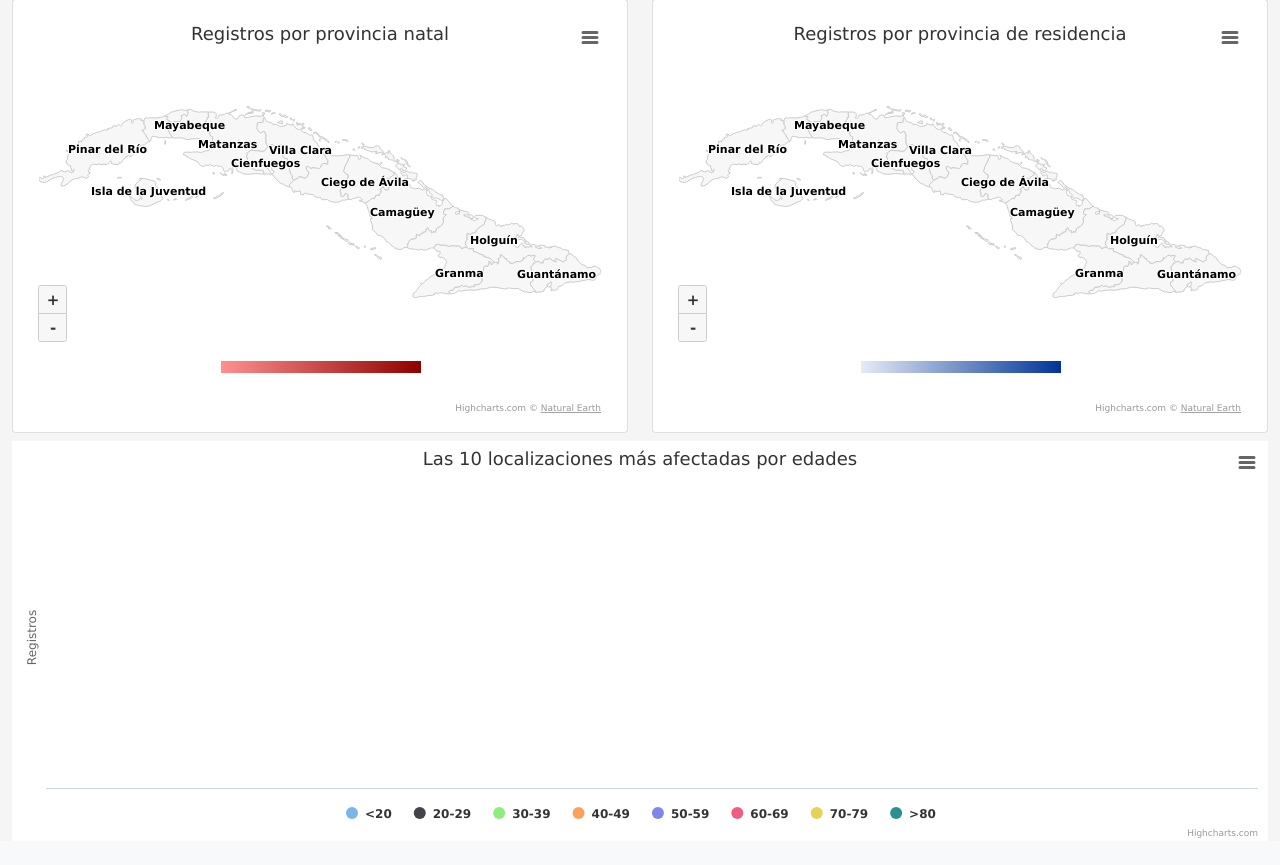
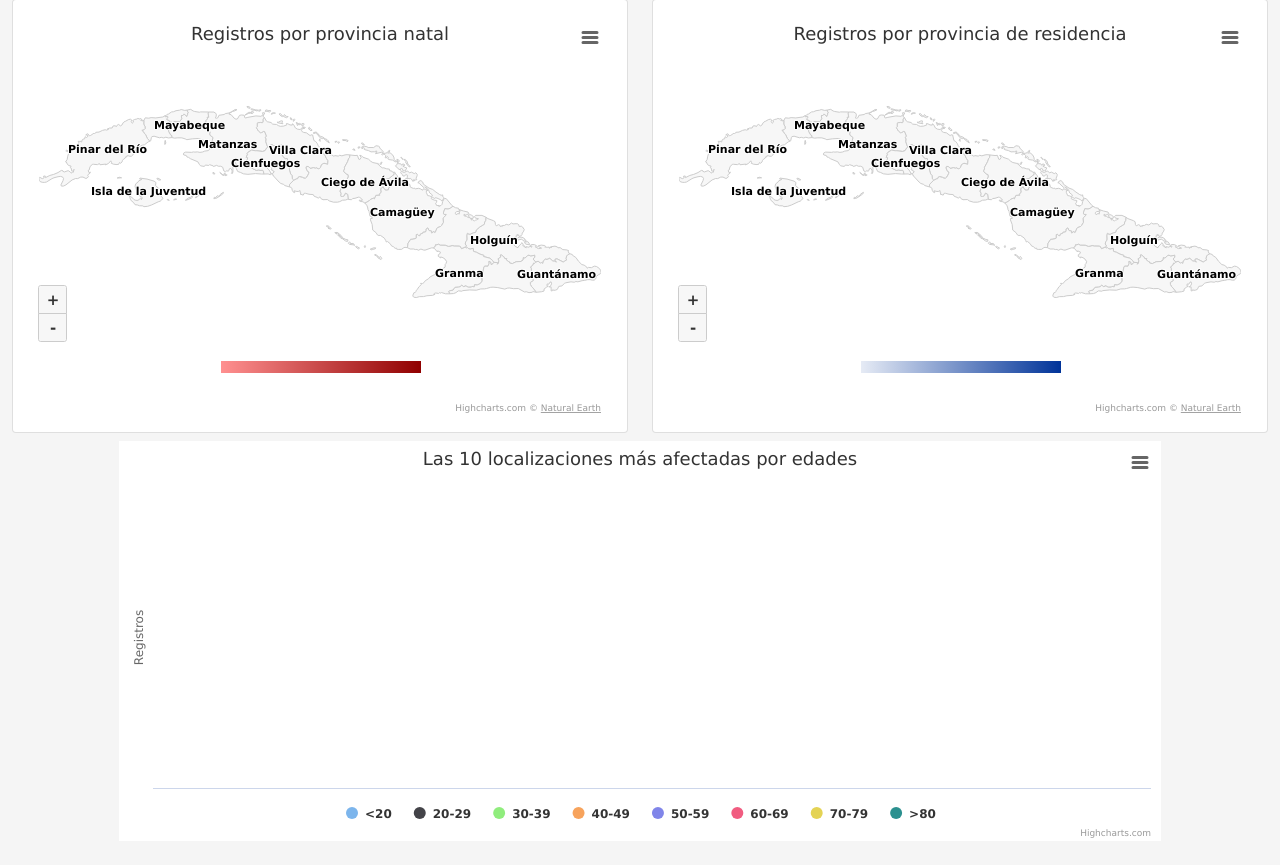
Before and after one commit to lazaroah02/sigipo, a Django app: page /dashboard/ in a window 1280 px wide. Shown: the part 147-1012 px from the top of the page. Before the commit the page ends 985 px from the top, so only its background shows below. Run offline with Django 3.2, Linux system fonts and the light colour scheme; data comes from the database, SQL or seed files in the repository; data that the repository does not hold is empty; parts of the project's set-up code (start-up, migrations or seed data) failed here and were passed over; some libraries are stand-ins or nearby versions.

Commit message:
Fixed chart margin

```diff
--- a/sigipo/templates/dashboard/dashboard.html
+++ b/sigipo/templates/dashboard/dashboard.html
@@ -54,8 +54,8 @@
     </div>
   </div>
 
-  <div class="row m-auto mt-2">
-    <div class="col">
+  <div class="row m-auto mt-2 mb-4">
+    <div class="col-sm-10 m-auto">
       <div id="chart-top-10"></div>
     </div>
   </div>
```
